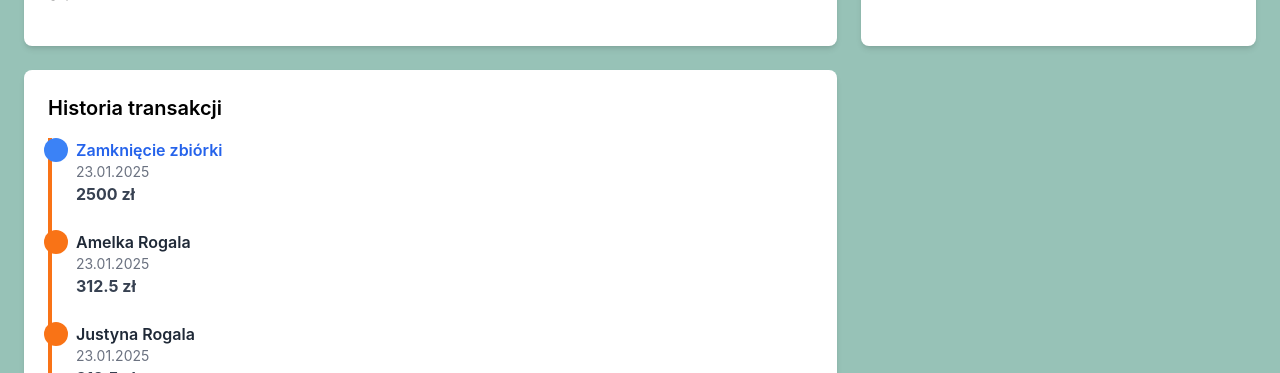
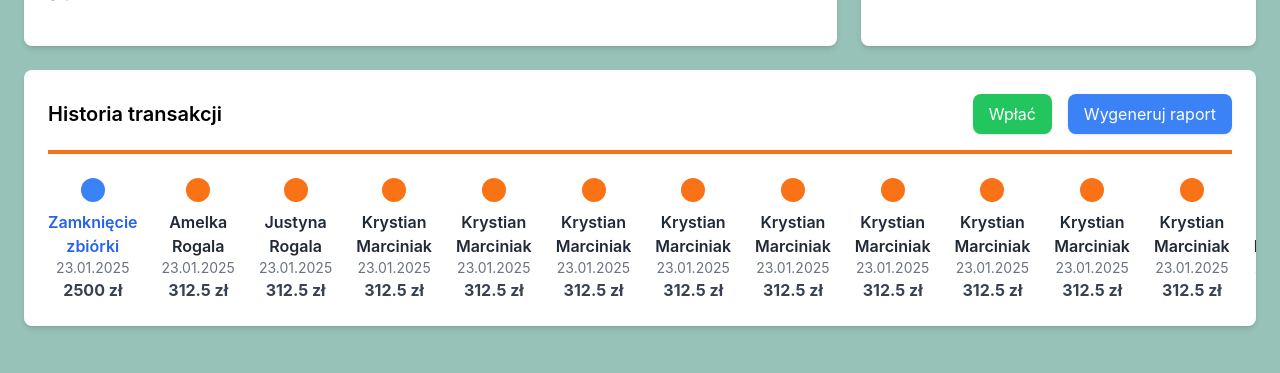
Before and after one commit to Rozgardiasz/SchoolMoneyProject, a Vue app in the folder schoolmoney/: page /foundrise/1 in a window 1280 px wide. Shown: the part 579-952 px from the top of the page. After the commit the page ends 929 px from the top, so only its background shows below. Built offline with nearby package versions, Linux system fonts and the light colour scheme.

Commit message:
Payment Frontent

```diff
--- a/schoolmoney/src/components/FoundRisePage.vue
+++ b/schoolmoney/src/components/FoundRisePage.vue
@@ -16,31 +16,8 @@
         </svg>
       </div>
 
-    <!-- Formularz edycji zbiórki -->
-    <div v-if="showEditForm" class="fixed inset-0 flex items-center justify-center bg-black bg-opacity-50">
-      <div class="bg-white p-6 rounded-lg shadow-md w-96">
-        <h2 class="text-2xl font-bold mb-4">Edytuj zbiórkę</h2>
-        <label class="block text-gray-700">Tytuł</label>
-        <input v-model="editFund.title" class="w-full p-2 border rounded-lg mb-3" type="text" />
 
-        <label class="block text-gray-700">Opis</label>
-        <textarea v-model="editFund.description" class="w-full p-2 border rounded-lg mb-3"></textarea>
 
-        <label class="block text-gray-700">Cel (zł)</label>
-        <input v-model="editFund.goal" class="w-full p-2 border rounded-lg mb-3" type="number" />
-
-        <label class="block text-gray-700">Data rozpoczęcia</label>
-        <input v-model="editFund.startDate" class="w-full p-2 border rounded-lg mb-3" type="date" />
-
-        <label class="block text-gray-700">Data zakończenia</label>
-        <input v-model="editFund.endDate" class="w-full p-2 border rounded-lg mb-3" type="date" />
-
-        <div class="flex justify-between mt-4">
-          <button @click="logEditData" class="px-4 py-2 bg-green-500 text-white rounded-lg hover:bg-green-600">Zapisz zmiany</button>
-          <button @click="showEditForm = false" class="px-4 py-2 bg-gray-400 text-white rounded-lg hover:bg-gray-500">Anuluj</button>
-        </div>
-      </div>
-    </div>
 
       <div class="grid grid-cols-1 md:grid-cols-3 lg:grid-cols-3 gap-6">
         <!-- Informacje o zbiórce -->
@@ -101,21 +78,35 @@
           </ul>
         </div>
 
+      </div>
 
     <!-- Historia transakcji jako graf -->
-  <div class="bg-white p-6 rounded-lg shadow-md overflow-y-auto max-h-96 md:col-span-2">
-        <h2 class="text-xl font-semibold mb-4">Historia transakcji</h2>
-        <div class="relative border-l-4 border-orange-500 pl-6">
+    <div class="bg-white p-6 mt-6 rounded-lg shadow-md overflow-x-auto max-w-full md:col-span-2">
+      <div class="flex justify-between items-center mb-4">
+        <h2 class="text-xl font-semibold">Historia transakcji</h2>
+
+        <!-- Przycisk po prawej stronie -->
+        <div class="flex space-x-4">
+          <button @click="openPaymentModal" class="px-4 py-2 bg-green-500 text-white rounded-lg shadow hover:bg-green-600">
+            Wpłać
+          </button>
+          <button class="px-4 py-2 bg-blue-500 text-white rounded-lg shadow hover:bg-blue-600">
+            Wygeneruj raport
+          </button>
+        </div>
+      </div>
+
+  <div class="relative border-t-4 border-orange-500 pt-6 flex space-x-6">
     <div
       v-for="(transaction, index) in transactions"
       :key="transaction.id"
-            class="relative mb-6"
+      class="relative flex flex-col items-center"
     >
       <div
-              class="absolute -left-8 w-6 h-6 rounded-full flex items-center justify-center"
+        class="w-6 h-6 rounded-full flex items-center justify-center"
         :class="transaction.type === 'zamknięcie' ? 'bg-blue-500' : 'bg-orange-500'"
       ></div>
-            <div>
+      <div class="text-center mt-2">
         <p class="font-semibold" :class="transaction.type === 'zamknięcie' ? 'text-blue-600' : 'text-gray-800'">
           {{ transaction.name }}
         </p>
@@ -128,7 +119,55 @@
 
 
 
+          <!-- Formularz edycji zbiórki -->
+          <div v-if="showEditForm" class="fixed inset-0 flex items-center justify-center bg-black bg-opacity-50">
+      <div class="bg-white p-6 rounded-lg shadow-md w-96">
+        <h2 class="text-2xl font-bold mb-4">Edytuj zbiórkę</h2>
+        <label class="block text-gray-700">Tytuł</label>
+        <input v-model="editFund.title" class="w-full p-2 border rounded-lg mb-3" type="text" />
 
+        <label class="block text-gray-700">Opis</label>
+        <textarea v-model="editFund.description" class="w-full p-2 border rounded-lg mb-3"></textarea>
+
+        <label class="block text-gray-700">Cel (zł)</label>
+        <input v-model="editFund.goal" class="w-full p-2 border rounded-lg mb-3" type="number" />
+
+        <label class="block text-gray-700">Data rozpoczęcia</label>
+        <input v-model="editFund.startDate" class="w-full p-2 border rounded-lg mb-3" type="date" />
+
+        <label class="block text-gray-700">Data zakończenia</label>
+        <input v-model="editFund.endDate" class="w-full p-2 border rounded-lg mb-3" type="date" />
+
+        <div class="flex justify-between mt-4">
+          <button @click="logEditData" class="px-4 py-2 bg-green-500 text-white rounded-lg hover:bg-green-600">Zapisz zmiany</button>
+          <button @click="showEditForm = false" class="px-4 py-2 bg-gray-400 text-white rounded-lg hover:bg-gray-500">Anuluj</button>
+        </div>
+      </div>
+    </div>
+    <!-- Modal: Wpłata -->
+    <div v-if="showPaymentModal" class="fixed inset-0 flex items-center justify-center bg-black bg-opacity-50">
+      <div class="bg-white p-6 rounded-lg shadow-md w-96">
+        <h2 class="text-xl font-semibold mb-4">Wpisz kwotę wpłaty</h2>
+        <input v-model="paymentAmount" class="w-full p-2 border rounded-lg mb-3" type="number" placeholder="Kwota w zł" />
+
+        <div class="flex justify-between mt-4">
+          <button @click="confirmPayment" class="px-4 py-2 bg-green-500 text-white rounded-lg hover:bg-green-600">Wpłać</button>
+          <button @click="closePaymentModal" class="px-4 py-2 bg-gray-400 text-white rounded-lg hover:bg-gray-500">Zamknij</button>
+        </div>
+      </div>
+    </div>
+
+    <!-- Modal: Potwierdzenie wpłaty -->
+    <div v-if="showConfirmationModal" class="fixed inset-0 flex items-center justify-center bg-black bg-opacity-50">
+      <div class="bg-white p-6 rounded-lg shadow-md w-96">
+        <h2 class="text-xl font-semibold mb-4">Potwierdzenie wpłaty</h2>
+        <p class="text-lg">Czy na pewno chcesz przelać {{ paymentAmount }} zł?</p>
+
+        <div class="flex justify-between mt-4">
+          <button @click="finalizePayment" class="px-4 py-2 bg-green-500 text-white rounded-lg hover:bg-green-600">Wpłać</button>
+          <button @click="closeConfirmationModal" class="px-4 py-2 bg-gray-400 text-white rounded-lg hover:bg-gray-500">Anuluj</button>
+        </div>
+      </div>
     </div>
   </div>
 </template>
@@ -142,6 +181,8 @@ export default {
   data() {
     return {
       showEditForm: false,
+      showPaymentModal: false,
+      showConfirmationModal: false,
       parsedCollection: null,
       members: [],
       transactions: [
@@ -149,6 +190,28 @@ export default {
         { id: 2, name: "Amelka Rogala", amount: 312.5, date: "23.01.2025", type: "wpłata" },
         { id: 3, name: "Justyna Rogala", amount: 312.5, date: "23.01.2025", type: "wpłata" },
         { id: 4, name: "Krystian Marciniak", amount: 312.5, date: "23.01.2025", type: "wpłata" },
+        { id: 4, name: "Krystian Marciniak", amount: 312.5, date: "23.01.2025", type: "wpłata" },
+
+        { id: 4, name: "Krystian Marciniak", amount: 312.5, date: "23.01.2025", type: "wpłata" },
+
+        { id: 4, name: "Krystian Marciniak", amount: 312.5, date: "23.01.2025", type: "wpłata" },
+
+        { id: 4, name: "Krystian Marciniak", amount: 312.5, date: "23.01.2025", type: "wpłata" },
+
+        { id: 4, name: "Krystian Marciniak", amount: 312.5, date: "23.01.2025", type: "wpłata" },
+
+
+        { id: 4, name: "Krystian Marciniak", amount: 312.5, date: "23.01.2025", type: "wpłata" },
+        { id: 4, name: "Krystian Marciniak", amount: 312.5, date: "23.01.2025", type: "wpłata" },
+
+        { id: 4, name: "Krystian Marciniak", amount: 312.5, date: "23.01.2025", type: "wpłata" },
+
+        { id: 4, name: "Krystian Marciniak", amount: 312.5, date: "23.01.2025", type: "wpłata" },
+
+        { id: 4, name: "Krystian Marciniak", amount: 312.5, date: "23.01.2025", type: "wpłata" },
+
+        { id: 4, name: "Krystian Marciniak", amount: 312.5, date: "23.01.2025", type: "wpłata" },
+
       ],
     };
   },
@@ -201,6 +264,28 @@ export default {
     endFoundRise() {
       console.log("Zbiórka zakończona.");
     },
+    openPaymentModal() {
+      this.showPaymentModal = true;
+    },
+    closePaymentModal() {
+      this.showPaymentModal = false;
+    },
+    confirmPayment() {
+      if (this.paymentAmount && this.paymentAmount > 0) {
+        this.showPaymentModal = false;
+        this.showConfirmationModal = true;
+      }
+    },
+    closeConfirmationModal() {
+      this.showConfirmationModal = false;
+      this.showPaymentModal = true;
+    },
+    finalizePayment() {
+      // Finalizowanie wpłaty, możesz dodać logikę zapisu transakcji
+      console.log(`Wpłacono: ${this.paymentAmount} zł`);
+      this.showConfirmationModal = false;
+      this.paymentAmount = null;
+    }
   },
 };
 </script>
```
Lines whose indentation alone changed are shown as unchanged.
